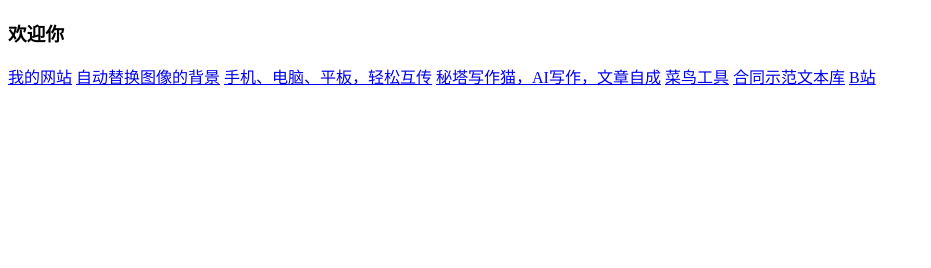
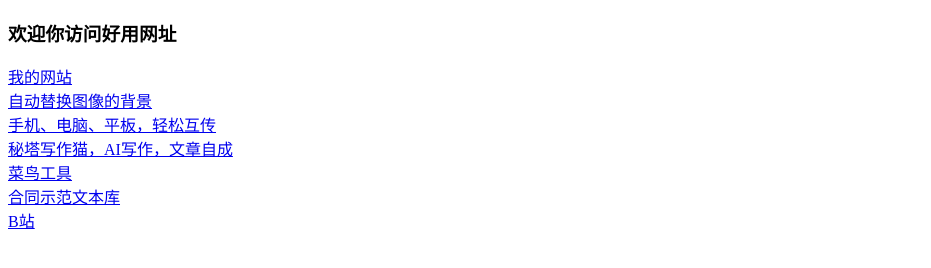
Before and after one commit to wozhanqiangtou/wozhanqiangtou.github.io, a plain HTML site: page index.html in a window 1280 px wide. Shown: the whole page, without its empty margins (0-931 px from the left). Drawn offline with Linux system fonts and the light colour scheme.

Commit message:
Add files via upload

```diff
--- a/index.html
+++ b/index.html
@@ -7,13 +7,13 @@
     <title>我的网站</title>
 </head>
 <body>
-    <h3>欢迎你</h3>
-    <a href="https://wozhanqiangtou.github.io/">我的网站</a>
-    <a href="https://bgsub.cn/">自动替换图像的背景</a>
-    <a href="https://easychuan.cn/">手机、电脑、平板，轻松互传</a>
-    <a href="https://xiezuocat.com/">秘塔写作猫，AI写作，文章自成</a>
-    <a href="https://c.runoob.com/">菜鸟工具</a>
-    <a href="https://cont.12315.cn/">合同示范文本库</a>
-    <a href="https://www.bilibili.com">B站</a>
+    <h3>欢迎你访问好用网址</h3>
+    <a href="https://wozhanqiangtou.github.io/">我的网站</a><br>
+    <a href="https://bgsub.cn/">自动替换图像的背景</a><br>
+    <a href="https://easychuan.cn/">手机、电脑、平板，轻松互传</a><br>
+    <a href="https://xiezuocat.com/">秘塔写作猫，AI写作，文章自成</a><br>
+    <a href="https://c.runoob.com/">菜鸟工具</a><br>
+    <a href="https://cont.12315.cn/">合同示范文本库</a><br>
+    <a href="https://www.bilibili.com">B站</a><br>
 </body>
 </html>
```
